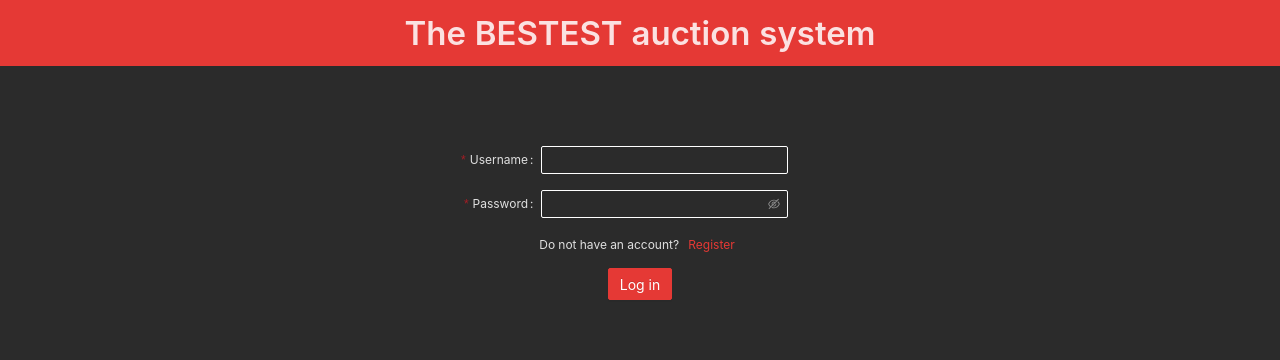
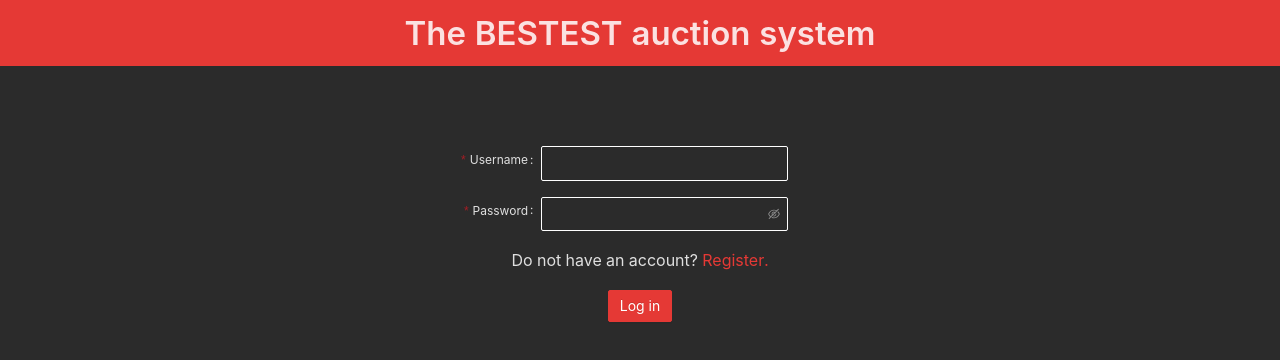
Before and after one commit to petr7555/pb138-auction, a React (Create React App) app in the folder src/auction-frontend/: page /auctions/1 in a window 1280 px wide. Shown: the top 360 px of the page. Built offline with nearby package versions, Linux system fonts and the light colour scheme.

Commit message:
Reorder styles, change button to anchor to work properly, add margin to log out button

```diff
--- a/src/auction-frontend/src/components/Login.tsx
+++ b/src/auction-frontend/src/components/Login.tsx
@@ -47,8 +47,16 @@ export const Login = observer(() => {
         }
     };
 
-    const onFinishRegister = (values: Store): void => {
+    const onFinishRegister = async (values: Store) => {
         console.log(values.username, values.password);
+        try {
+            const res = await axios.post('http://localhost:8080/api/register', {
+                name: values.username,
+                password: values.password
+            });
+        } catch (error) {
+            showError(error);
+        }
         form.resetFields();
         setVisible(false);
     };
@@ -73,7 +81,8 @@ export const Login = observer(() => {
             >
                 {error && <Alert className="login-alert" message="Wrong username or password" type="error"/>}
                 <FormFragment/>
-                <p>Do not have an account? <button className="button-link" onClick={showModal}>Register</button></p>
+                <p className="login-form__register-text">Do not have an account? <a onClick={showModal}>Register.</a>
+                </p>
                 <Form.Item {...tailLayout}>
                     <Button type="primary" htmlType="submit" className="login-form__button" size="large">
                         Log in
--- a/src/auction-frontend/src/components/Nav.tsx
+++ b/src/auction-frontend/src/components/Nav.tsx
@@ -35,7 +35,7 @@ export const Nav = withRouter((props) => {
                         <span>My Auctions</span>
                     </Link>
                 </Menu.Item>
-                <Button icon={<LogoutOutlined/>} onClick={logout}>Log out</Button>
+                <Button icon={<LogoutOutlined/>} onClick={logout} style={{marginLeft: "20px"}}>Log out</Button>
             </Menu>
         </div>
     )
--- a/src/auction-frontend/src/styles.less
+++ b/src/auction-frontend/src/styles.less
@@ -1,9 +1,12 @@
 @import '~antd/dist/antd.dark.less';
 @import '~antd/dist/antd.compact.less';
 
-.login-form {
+.main-menu {
   text-align: center;
-  margin: 5rem 3rem;
+}
+
+.main-content {
+  padding: 24px;
 }
 
 .login-title {
@@ -12,6 +15,18 @@
   padding: 0.8rem;
 }
 
+.login-form {
+  text-align: center;
+  margin: 5rem 3rem;
+}
+
+.login-alert {
+  margin: 1rem;
+  width: 33%;
+  left: 33%;
+}
+
+///// this should be replaced by setting overall font size of app to larger
 .login-form-username > .ant-form-item-label > label {
   font-size: 1rem;
 }
@@ -20,19 +35,26 @@
   font-size: 1rem;
 }
 
-.login-alert {
-  margin: 1rem;
-  width: 33%;
-  left: 33%;
+.login-form-username .ant-form-item-control-input-content > input {
+  font-size: 1rem;
 }
 
-.main-menu {
-  text-align: center;
+.login-form-password .ant-form-item-control-input-content input {
+  font-size: 1rem;
 }
 
-.main-content {
-  padding: 24px;
+.login-form-username .ant-form-item-explain > div {
+  font-size: 1rem;
 }
+
+.login-form-password .ant-form-item-explain > div {
+  font-size: 1rem;
+}
+
+.login-form__register-text{
+  font-size: 1rem;
+}
+//////
 
 .drawer-form .ant-drawer-content-wrapper {
   max-width: 100%;
@@ -45,7 +67,7 @@
 .button-link {
   border: none;
   background-color: inherit;
-  font-size: @font-size-base;
+  font-size: 1rem;
   color: @primary-color;
   cursor: pointer;
   display: inline-block;
```
